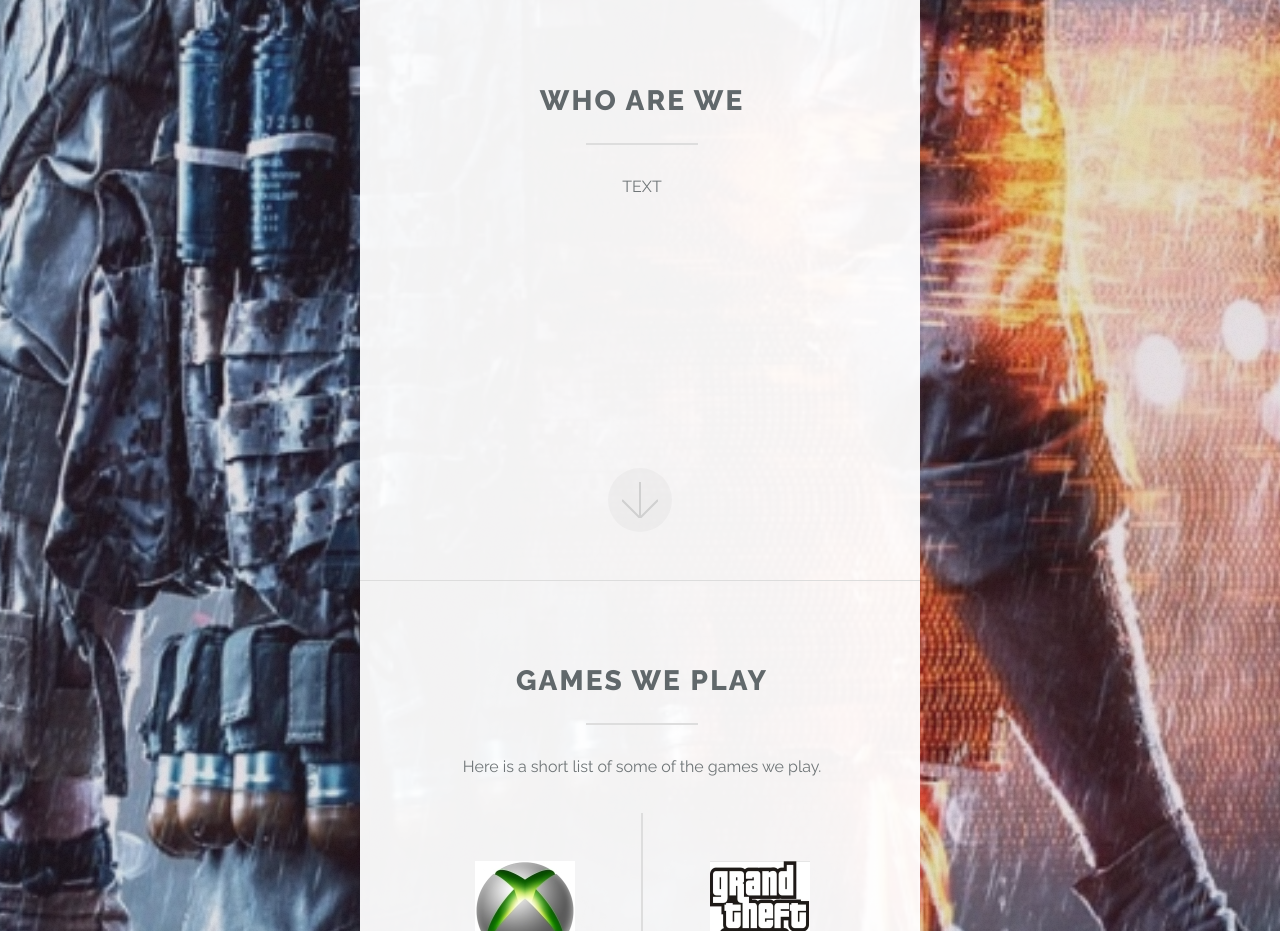
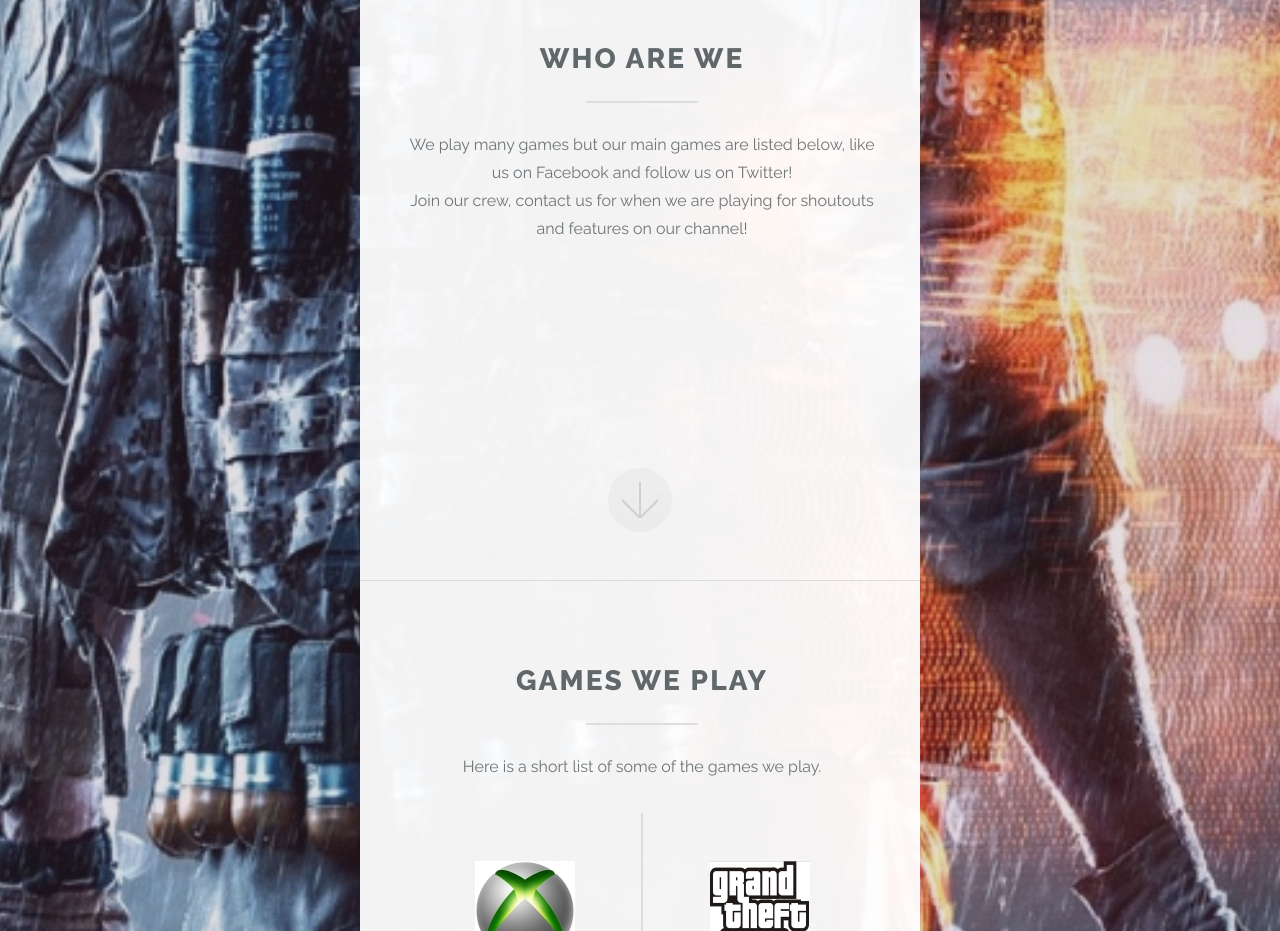
Before and after one commit to aussieGANG3RS/aussieGANG3RS.github.io, a plain HTML site: page index.html in a window 1280 px wide. Shown: the part 1020-1951 px from the top of the page. Drawn offline with Linux system fonts and the light colour scheme.

Commit message:
ooh yes
mmh yeah

```diff
--- a/index.html
+++ b/index.html
@@ -40,7 +40,7 @@
       <header class="major">
         <h2>Who are we</h2>
       </header>
-      <p>TEXT</p>
+      <p>We play many games but our main games are listed below, like us on Facebook and follow us on Twitter!<br> Join our crew, contact us for when we are playing for shoutouts and features on our channel!</p>
     </div>
     <a href="#two" class="goto-next scrolly">Next</a> </div>
 </section>
```
